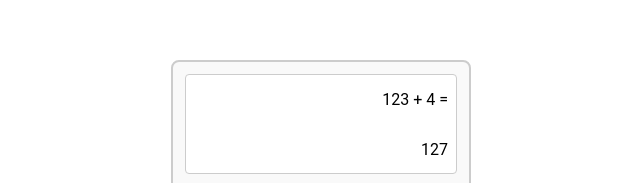
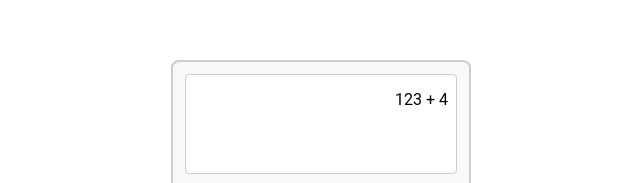
Before and after one commit to Gideon-D-Adeti/odin-calculator, a plain HTML site: page index.html in a window 1280 px wide. Shown: the part 148-331 px from the top of the page, 319-959 px from the left. Drawn offline with Linux system fonts and the light colour scheme.

Commit message:
Remove question and answer displays

```diff
--- a/index.html
+++ b/index.html
@@ -11,8 +11,7 @@
 <body>
     <div class="calculator">
         <div class="display">
-            <div class="question">123 + 4 =</div>
-            <div class="answer">127</div>
+            <div class="question">123 + 4</div>
         </div>
         <div class="keys">
             <div class="column">
```
